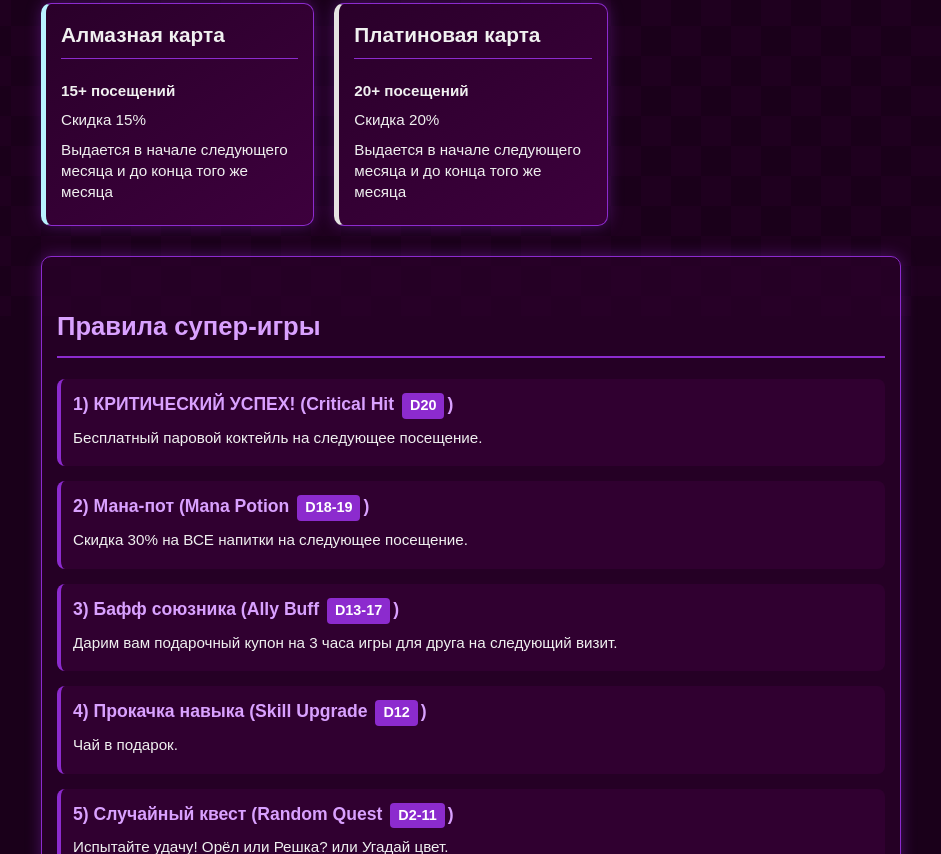
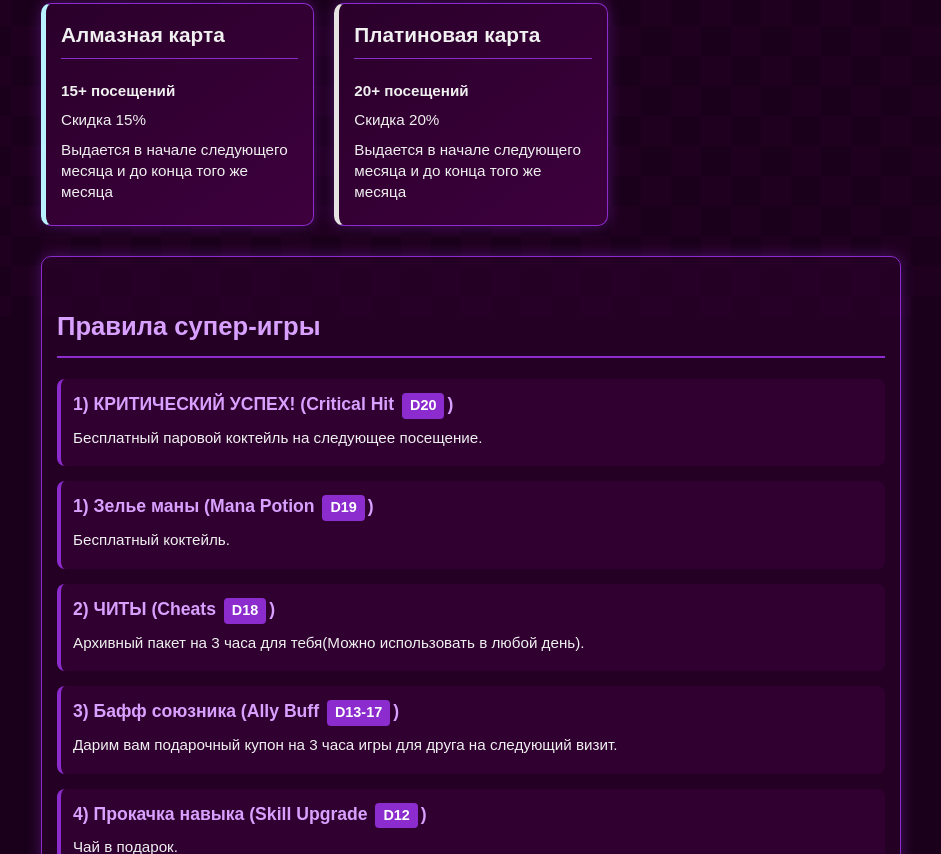
Before and after one commit to voron8164-svg/SUPERGAME, a plain HTML site: page index.html in a window 1280 px wide. Shown: the part 484-1338 px from the top of the page, without its empty margins (169-1110 px from the left). Drawn offline with Linux system fonts and the light colour scheme.

Commit message:
Update index.html

```diff
--- a/index.html
+++ b/index.html
@@ -245,7 +245,7 @@
                 <h3>Бронзовая карта</h3>
                 <p><strong>3+ посещения</strong></p>
                 <p>Возможность играть в супер-игру, кубик <span class="dice">D12</span></p>
-                <p>Выдается сразу после 3 приходов и навсегда</p>
+                <p>Выдается сразу после 3 приходов и навсегда.</p>
             </div>
 
             <div class="card silver">
@@ -285,9 +285,14 @@
                 <p>Бесплатный паровой коктейль на следующее посещение.</p>
             </div>
 
+                <div class="rule">
+                <h4>1) Зелье маны (Mana Potion <span class="dice">D19</span>)</h4>
+                <p>Бесплатный коктейль.</p>
+            </div>
+
             <div class="rule">
-                <h4>2) Мана-пот (Mana Potion <span class="dice">D18-19</span>)</h4>
-                <p>Скидка 30% на ВСЕ напитки на следующее посещение.</p>
+                <h4>2) ЧИТЫ (Cheats <span class="dice">D18</span>)</h4>
+                <p>Архивный пакет на 3 часа для тебя(Можно использовать в любой день).</p>
             </div>
 
             <div class="rule">
```
